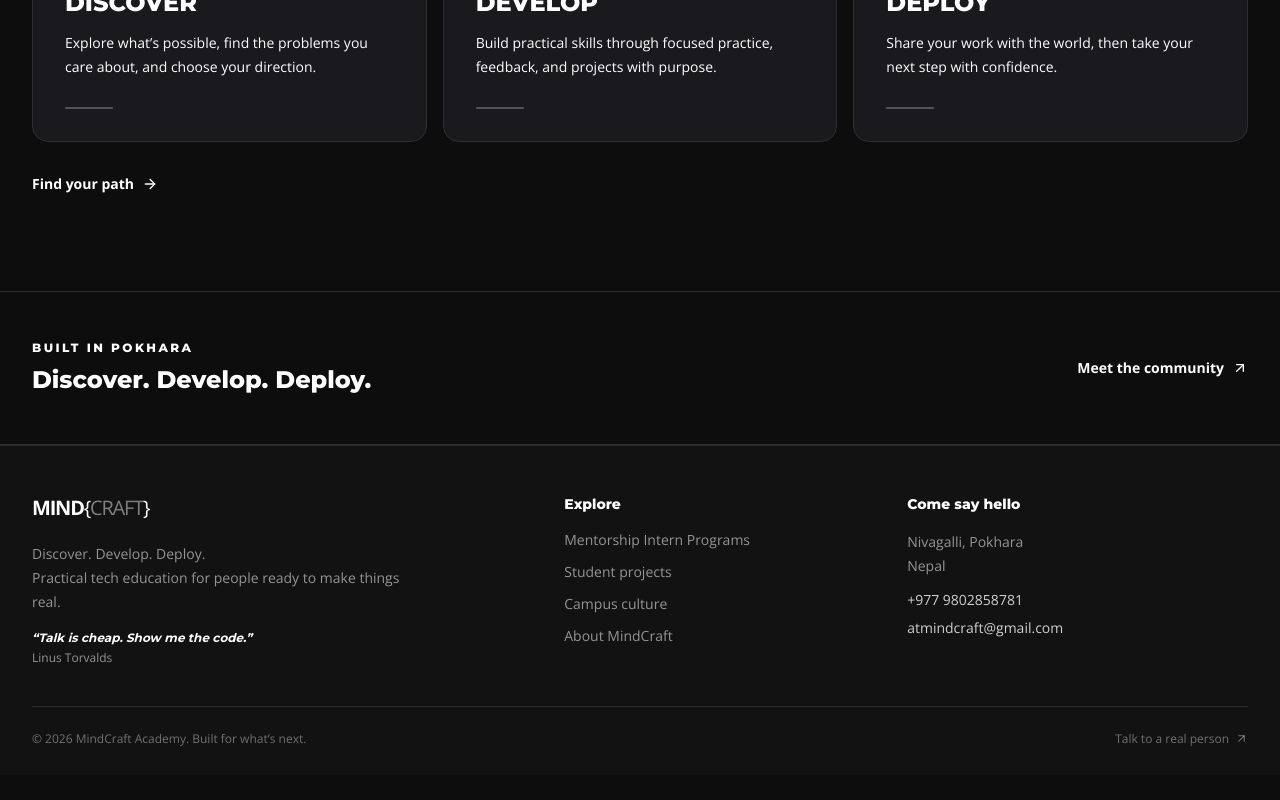
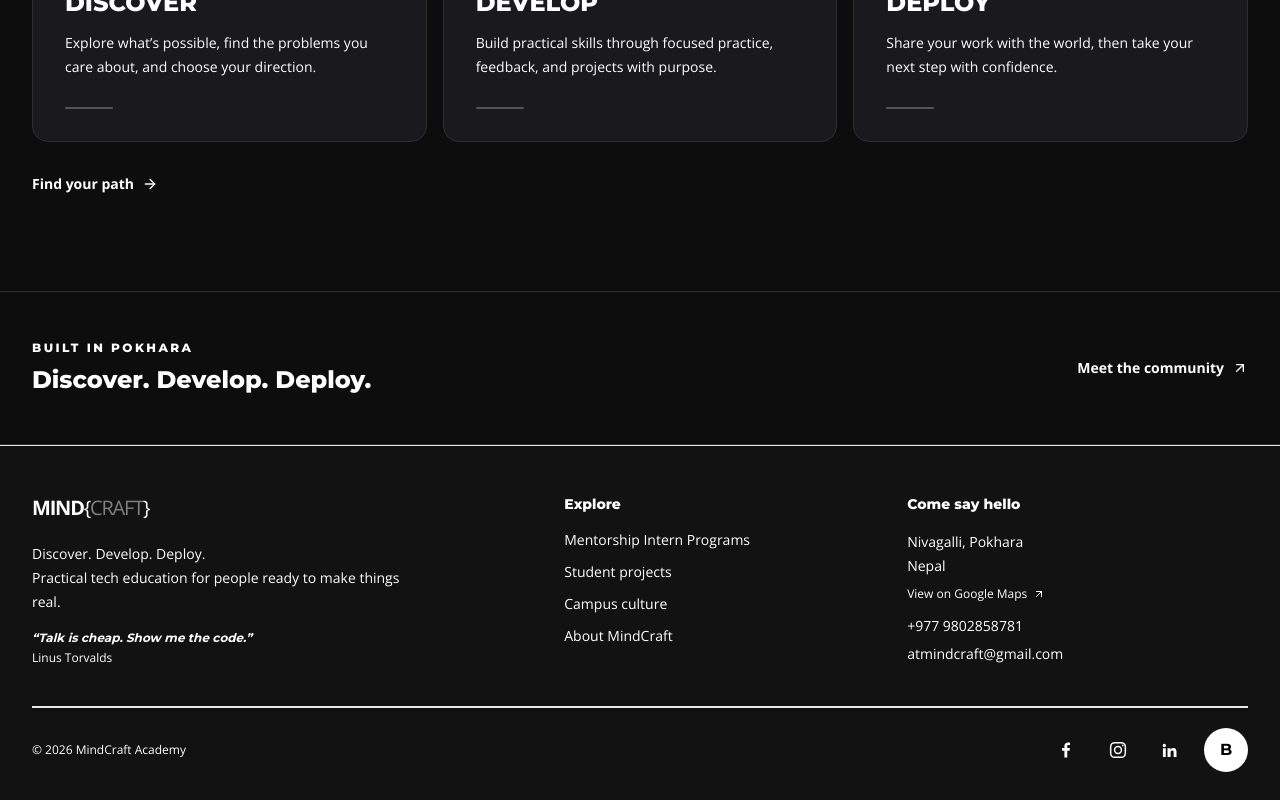
Before and after one commit to navinamagar-141/mindcraft-academy, a Next.js app: page / in a window 1280 px wide. Shown: the part 1975-2775 px from the top of the page. Before the commit the page ends 2750 px from the top, so only its background shows below. Built offline with nearby package versions, Linux system fonts and the light colour scheme.

Commit message:
Update footer with Maps link and social icons

```diff
--- a/components/SiteFooter.tsx
+++ b/components/SiteFooter.tsx
@@ -2,22 +2,25 @@ import Link from "next/link";
 import { ArrowUpRight } from "lucide-react";
 import BrandLogo from "@/components/BrandLogo";
 
+const academyMapsUrl =
+  "https://www.google.com/maps/place/MindCraft+Academy/@28.2226026,83.9859877,17z/data=!3m1!4b1!4m6!3m5!1s0x39959544dd859ae9:0xc5715121aad893a!8m2!3d28.2225979!4d83.9885626!16s%2Fg%2F11w_f0s845";
+
 export default function SiteFooter() {
   return (
-    <footer className="border-t border-white/10 bg-[#121212] text-white">
+    <footer className="border-t border-frame-line bg-canvas text-white">
       <div className="mx-auto max-w-7xl px-5 pb-7 pt-12 lg:px-8">
-        <div className="grid gap-10 border-b border-white/10 pb-10 sm:grid-cols-2 lg:grid-cols-[1.3fr_0.8fr_0.9fr]">
+        <div className="grid gap-10 border-b border-frame-line pb-10 sm:grid-cols-2 lg:grid-cols-[1.3fr_0.8fr_0.9fr]">
           <div>
             <BrandLogo />
-            <p className="mt-5 max-w-sm text-sm leading-6 text-white/55">Discover. Develop. Deploy.<br />Practical tech education for people ready to make things real.</p>
+            <p className="mt-5 max-w-sm text-sm leading-6 text-secondary">Discover. Develop. Deploy.<br />Practical tech education for people ready to make things real.</p>
             <figure className="mt-4">
               <blockquote className="font-display text-xs font-bold italic text-white">“Talk is cheap. Show me the code.”</blockquote>
-              <figcaption className="mt-1 text-xs text-white/55">Linus Torvalds</figcaption>
+              <figcaption className="mt-1 text-xs text-secondary">Linus Torvalds</figcaption>
             </figure>
           </div>
           <div>
             <h2 className="font-display text-sm font-extrabold">Explore</h2>
-            <div className="mt-4 grid gap-3 text-sm text-white/55">
+            <div className="mt-4 grid gap-3 text-sm text-secondary">
               <Link href="/programs" className="transition hover:text-white">Mentorship Intern Programs</Link>
               <Link href="/projects" className="transition hover:text-white">Student projects</Link>
               <Link href="/culture" className="transition hover:text-white">Campus culture</Link>
@@ -26,16 +29,73 @@ export default function SiteFooter() {
           </div>
           <div>
             <h2 className="font-display text-sm font-extrabold">Come say hello</h2>
-            <address className="mt-4 not-italic text-sm leading-6 text-white/55">Nivagalli, Pokhara<br />Nepal</address>
+            <address className="mt-4 not-italic text-sm leading-6 text-secondary">Nivagalli, Pokhara<br />Nepal</address>
+            <a
+              href={academyMapsUrl}
+              target="_blank"
+              rel="noopener noreferrer"
+              className="focus-ring mt-2 inline-flex items-center gap-1.5 text-xs text-secondary transition hover:text-white hover:underline"
+            >
+              View on Google Maps <ArrowUpRight size={12} aria-hidden="true" />
+            </a>
             <div className="mt-3 grid gap-2 text-sm">
-              <a href="tel:+9779802858781" className="text-white/80 transition hover:text-white">+977 9802858781</a>
-              <a href="mailto:atmindcraft@gmail.com" className="text-white/80 transition hover:text-white">atmindcraft@gmail.com</a>
+              <a href="tel:+9779802858781" className="text-secondary transition hover:text-white">+977 9802858781</a>
+              <a href="mailto:atmindcraft@gmail.com" className="text-secondary transition hover:text-white">atmindcraft@gmail.com</a>
             </div>
           </div>
         </div>
-        <div className="flex flex-col gap-3 pt-6 text-xs text-white/40 sm:flex-row sm:items-center sm:justify-between">
-          <p>© {new Date().getFullYear()} MindCraft Academy. Built for what’s next.</p>
-          <a href="tel:+9779802858781" className="inline-flex items-center gap-1.5 transition hover:text-white">Talk to a real person <ArrowUpRight size={13} aria-hidden="true" /></a>
+        <div className="flex flex-col gap-3 border-t border-frame-line pt-5 text-xs text-secondary sm:flex-row sm:items-center sm:justify-between">
+          <p>© {new Date().getFullYear()} MindCraft Academy</p>
+          <nav aria-label="Social media and partners" className="flex items-center gap-1 sm:gap-2">
+            <a
+              href="https://www.facebook.com/MINDCRAFT.NP"
+              target="_blank"
+              rel="noopener noreferrer"
+              aria-label="MindCraft Academy on Facebook"
+              title="MindCraft Academy on Facebook"
+              className="focus-ring inline-flex h-11 w-11 items-center justify-center rounded-full text-secondary transition hover:text-white"
+            >
+              <svg aria-hidden="true" viewBox="0 0 24 24" className="h-5 w-5" fill="currentColor">
+                <path d="M13.5 21v-8.2h2.8l.4-3.2h-3.2v-2c0-.9.3-1.5 1.6-1.5h1.7V3.2c-.3 0-1.3-.2-2.5-.2-2.5 0-4.2 1.5-4.2 4.3v2.3H7.3v3.2h2.8V21h3.4Z" />
+              </svg>
+            </a>
+            <a
+              href="https://www.instagram.com/_mindcraftacademy/"
+              target="_blank"
+              rel="noopener noreferrer"
+              aria-label="MindCraft Academy on Instagram"
+              title="MindCraft Academy on Instagram"
+              className="focus-ring inline-flex h-11 w-11 items-center justify-center rounded-full text-secondary transition hover:text-white"
+            >
+              <svg aria-hidden="true" viewBox="0 0 24 24" className="h-5 w-5" fill="none" stroke="currentColor" strokeWidth="1.8">
+                <rect x="3.2" y="3.2" width="17.6" height="17.6" rx="5" />
+                <circle cx="12" cy="12" r="4.1" />
+                <circle cx="17.7" cy="6.5" r="1" fill="currentColor" stroke="none" />
+              </svg>
+            </a>
+            <a
+              href="https://www.linkedin.com/company/mind-craft-academy/"
+              target="_blank"
+              rel="noopener noreferrer"
+              aria-label="MindCraft Academy on LinkedIn"
+              title="MindCraft Academy on LinkedIn"
+              className="focus-ring inline-flex h-11 w-11 items-center justify-center rounded-full text-secondary transition hover:text-white"
+            >
+              <svg aria-hidden="true" viewBox="0 0 24 24" className="h-5 w-5" fill="currentColor">
+                <path d="M5.2 8.6a2 2 0 1 0 0-4 2 2 0 0 0 0 4ZM3.5 10h3.4v10.5H3.5V10Zm5.5 0h3.3v1.4h.1c.5-.9 1.6-1.8 3.3-1.8 3.5 0 4.1 2.3 4.1 5.2v5.7h-3.4v-5c0-1.2 0-2.8-1.7-2.8s-2 1.3-2 2.7v5.1H9V10Z" />
+              </svg>
+            </a>
+            <a
+              href="https://brandbuilder.com.np/"
+              target="_blank"
+              rel="noopener noreferrer"
+              aria-label="Visit Brandbuilder, our parent company"
+              title="Visit Brandbuilder, our parent company"
+              className="focus-ring ml-1 inline-flex h-11 w-11 items-center justify-center rounded-full bg-white font-display text-base font-bold text-black transition hover:bg-neutral-200"
+            >
+              B
+            </a>
+          </nav>
         </div>
       </div>
     </footer>
```
